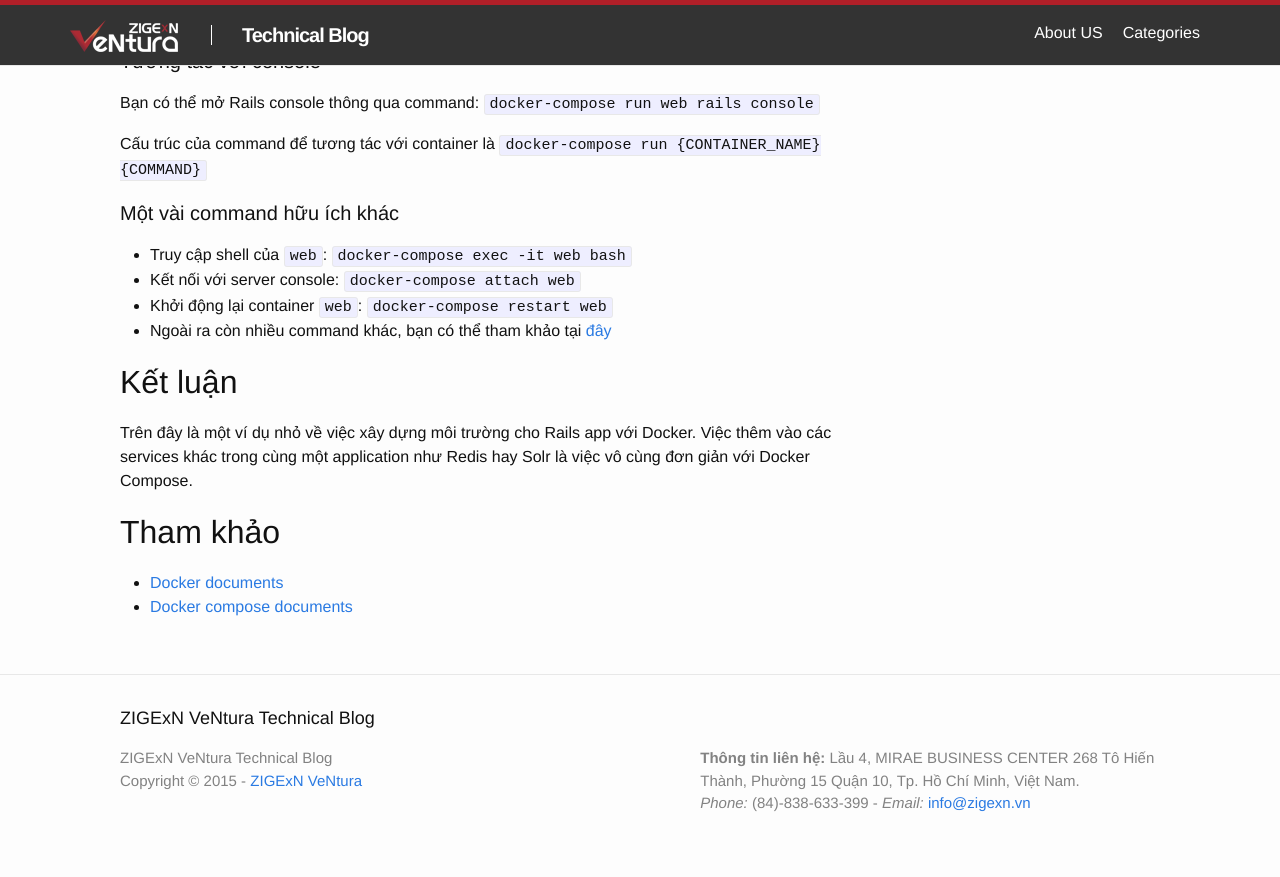
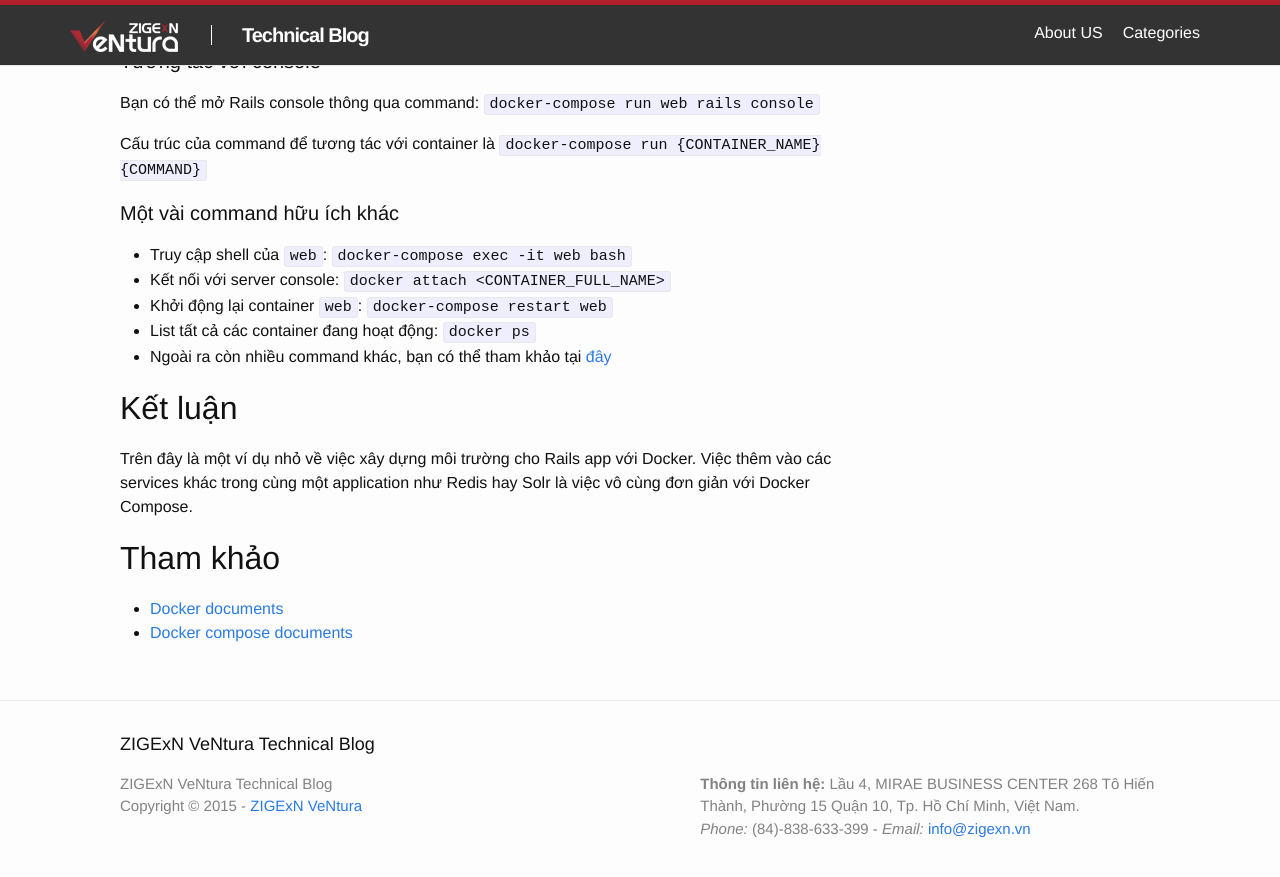
Before and after one commit to ZIGExN-VeNtura/ZIGExN-VeNtura.github.io, a Jekyll site: the page built from _posts/2016-12-26-docker-compose-rails.md, in a window 1280 px wide and 900 px high, scrolled down 4544 px. Shown: the top 877 px of the window. Built offline with Jekyll 4.4.1, drawn with Linux system fonts in a browser that asks for light colours.

Commit message:
Fix: wrong commands in notes

```diff
--- a/_posts/2016-12-26-docker-compose-rails.md
+++ b/_posts/2016-12-26-docker-compose-rails.md
@@ -170,8 +170,9 @@ Cấu trúc của command để tương tác với container là `docker-compose
 
 #### Một vài command hữu ích khác
 * Truy cập shell của `web`: `docker-compose exec -it web bash`
-* Kết nối với server console: `docker-compose attach web`
+* Kết nối với server console: `docker attach <CONTAINER_FULL_NAME>`
 * Khởi động lại container `web`: `docker-compose restart web`
+* List tất cả các container đang hoạt động: `docker ps`
 * Ngoài ra còn nhiều command khác, bạn có thể tham khảo tại [đây](https://docs.docker.com/compose/reference/)
 
 ## Kết luận
```
